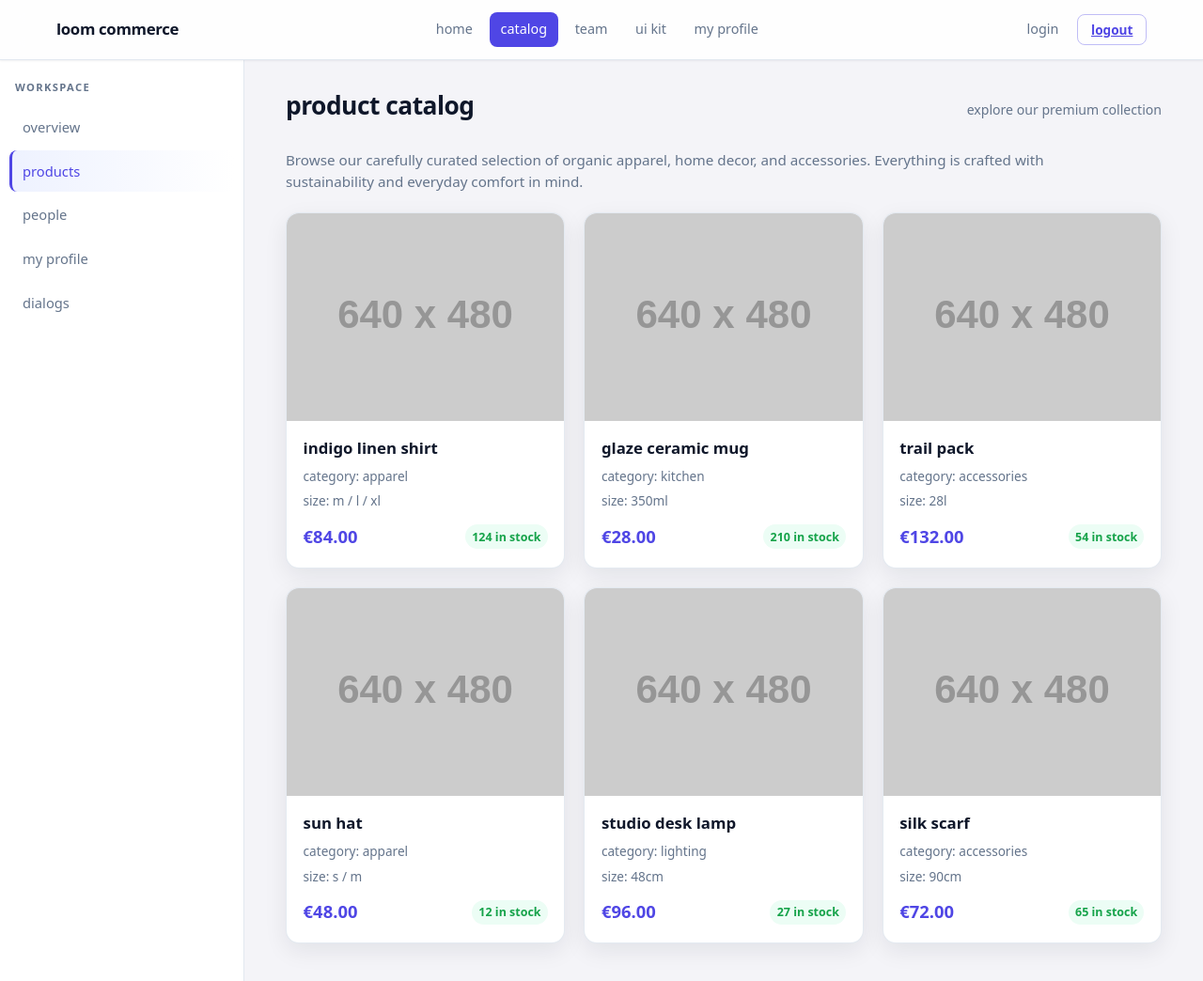
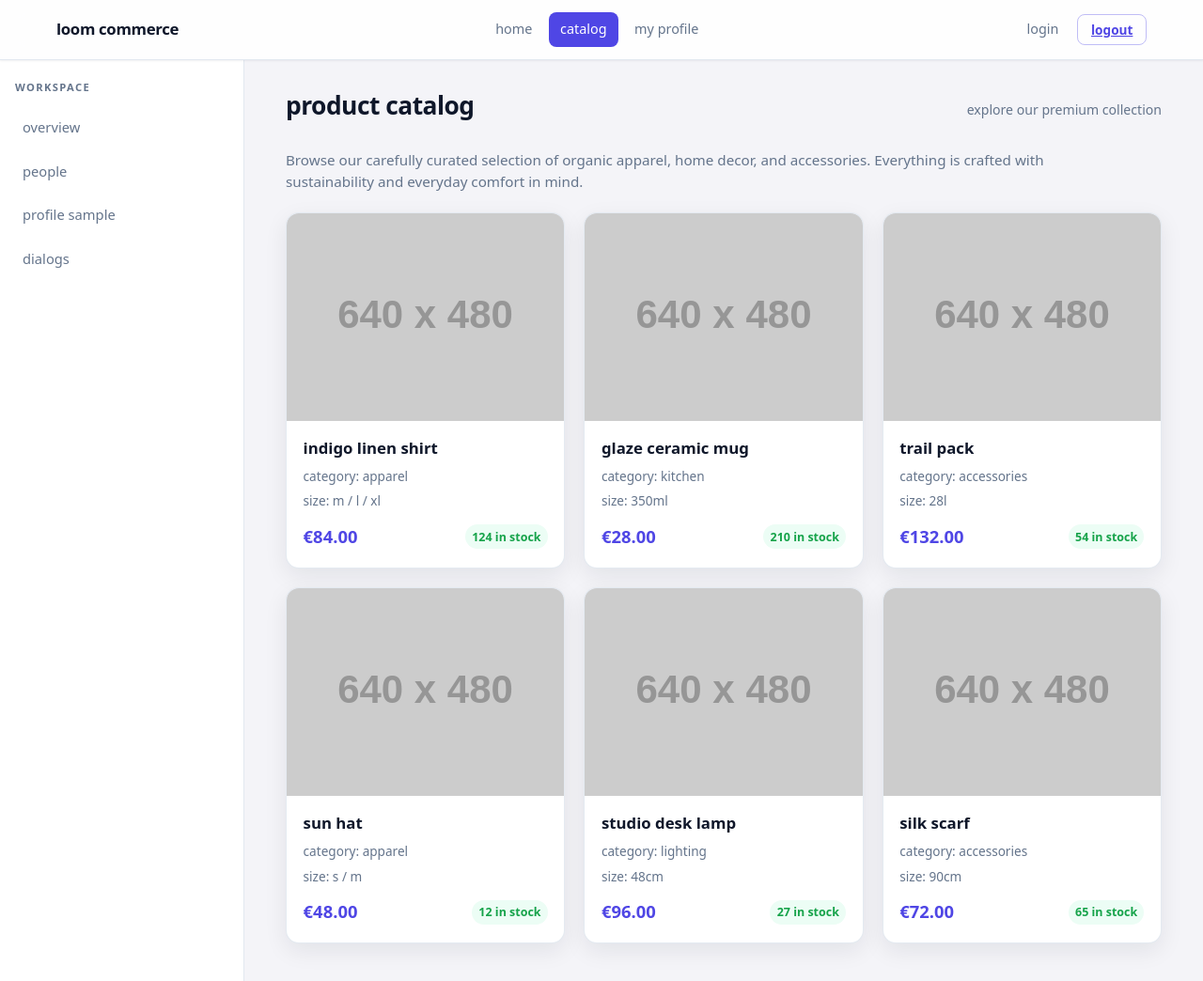
Before and after one commit to WWINMWWITW/front_end, a plain HTML site: page lab1/catalog.html in a window 1280 px wide. Shown: the top 1044 px of the page at 94% size. Drawn offline with Linux system fonts and the light colour scheme; placeholder pictures from the web are drawn by us.

Commit message:
minor changes to pages

```diff
--- a/lab1/catalog.html
+++ b/lab1/catalog.html
@@ -13,8 +13,6 @@
       <nav class="page-header__nav" aria-label="top navigation">
         <a class="page-header__link" href="index.html">home</a>
         <a class="page-header__link page-header__link--active" href="catalog.html">catalog</a>
-        <a class="page-header__link" href="users.html">team</a>
-        <a class="page-header__link" href="ui-components.html">ui kit</a>
         <a class="page-header__link" href="profile1.html">my profile</a>
       </nav>
       <div class="page-header__actions">
@@ -29,9 +27,8 @@
       <p class="page-sidebar__label">workspace</p>
       <nav class="page-sidebar__nav" aria-label="sidebar navigation">
         <a class="page-sidebar__link" href="index.html">overview</a>
-        <a class="page-sidebar__link page-sidebar__link--active" href="catalog.html">products</a>
         <a class="page-sidebar__link" href="users.html">people</a>
-        <a class="page-sidebar__link" href="profile1.html">my profile</a>
+        <a class="page-sidebar__link" href="user-details.html">profile sample</a>
         <a class="page-sidebar__link" href="ui-components.html">dialogs</a>
       </nav>
     </aside>
```
Also changed, not shown: lab1/index.html (+0 -3 lines), lab1/product-details.html (+0 -3 lines), lab1/profile1.html (+0 -3 lines), lab1/ui-components.html (+0 -3 lines), lab1/user-details.html (+0 -3 lines), lab1/users.html (+0 -3 lines), lab1/profile.html.txt (deleted).
